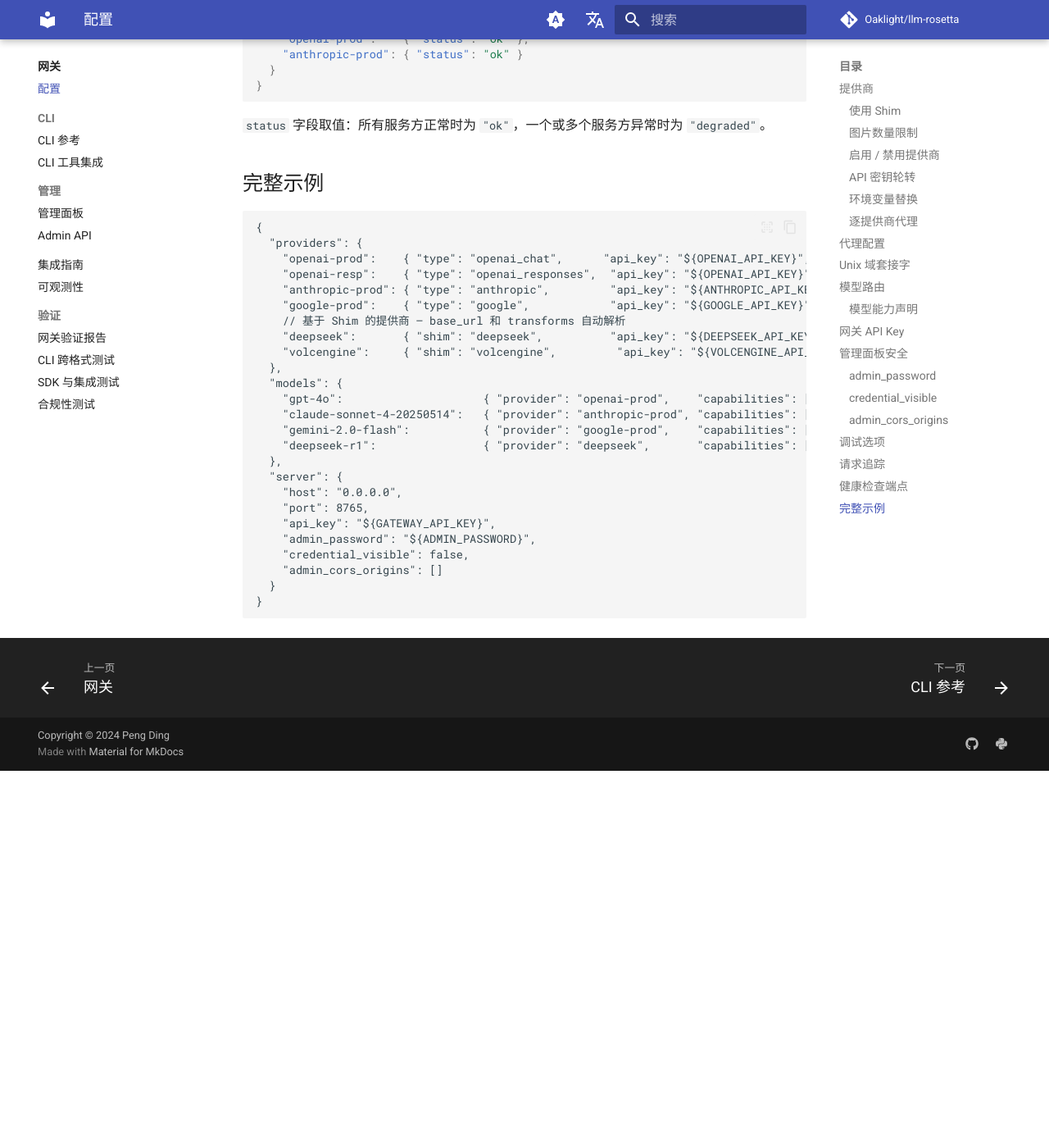
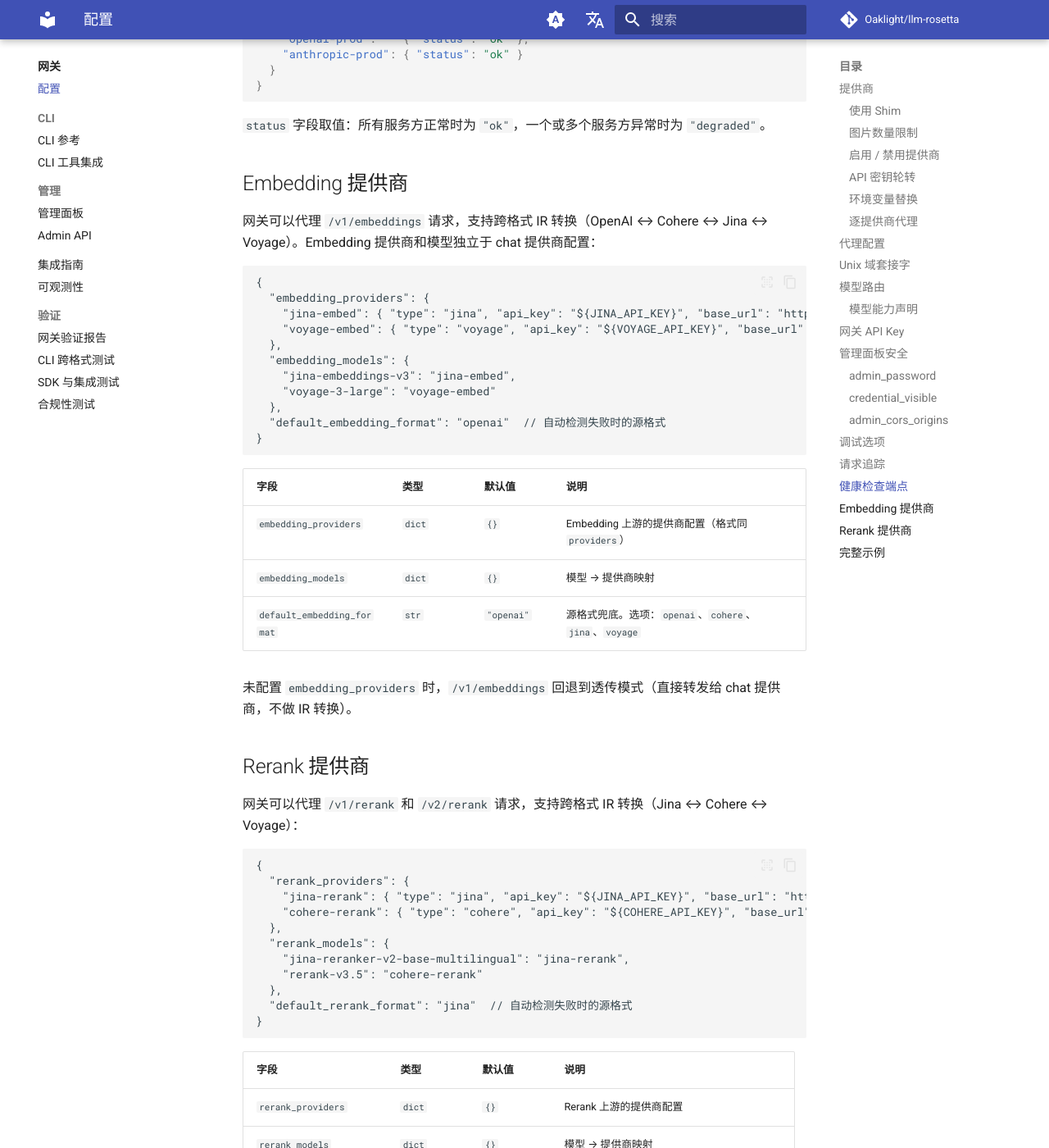
Before and after one commit to Oaklight/llm-rosetta, an MkDocs documentation site: the page built from docs/gateway/configuration.md, in a window 1280 px wide and 1400 px high, scrolled down 7602 px. Shown: the whole window at 82% size. Built offline with MkDocs 1.6.1 and Material for MkDocs 9.7.7, drawn with Linux system fonts in a browser that asks for light colours; comment, search, counter and statistics services are not loaded; before the commit the page ends 8542 px from its top, so only the background shows below that; some of the changed text lies outside the part shown.

Commit message:
docs: update streaming, converters, shims, configuration, integration, roadmap for v0.9.0

````diff
--- a/docs/gateway/configuration.md
+++ b/docs/gateway/configuration.md
@@ -324,6 +324,58 @@ API Key 也支持 `${ENV_VAR}` 替换：
 
 `status` 字段取值：所有服务方正常时为 `"ok"`，一个或多个服务方异常时为 `"degraded"`。
 
+## Embedding 提供商
+
+网关可以代理 `/v1/embeddings` 请求，支持跨格式 IR 转换（OpenAI ↔ Cohere ↔ Jina ↔ Voyage）。Embedding 提供商和模型独立于 chat 提供商配置：
+
+```jsonc
+{
+  "embedding_providers": {
+    "jina-embed": { "type": "jina", "api_key": "${JINA_API_KEY}", "base_url": "https://api.jina.ai" },
+    "voyage-embed": { "type": "voyage", "api_key": "${VOYAGE_API_KEY}", "base_url": "https://api.voyageai.com" }
+  },
+  "embedding_models": {
+    "jina-embeddings-v3": "jina-embed",
+    "voyage-3-large": "voyage-embed"
+  },
+  "default_embedding_format": "openai"  // 自动检测失败时的源格式
+}
+```
+
+| 字段 | 类型 | 默认值 | 说明 |
+|------|------|--------|------|
+| `embedding_providers` | `dict` | `{}` | Embedding 上游的提供商配置（格式同 `providers`） |
+| `embedding_models` | `dict` | `{}` | 模型 → 提供商映射 |
+| `default_embedding_format` | `str` | `"openai"` | 源格式兜底。选项：`openai`、`cohere`、`jina`、`voyage` |
+
+未配置 `embedding_providers` 时，`/v1/embeddings` 回退到透传模式（直接转发给 chat 提供商，不做 IR 转换）。
+
+## Rerank 提供商
+
+网关可以代理 `/v1/rerank` 和 `/v2/rerank` 请求，支持跨格式 IR 转换（Jina ↔ Cohere ↔ Voyage）：
+
+```jsonc
+{
+  "rerank_providers": {
+    "jina-rerank": { "type": "jina", "api_key": "${JINA_API_KEY}", "base_url": "https://api.jina.ai" },
+    "cohere-rerank": { "type": "cohere", "api_key": "${COHERE_API_KEY}", "base_url": "https://api.cohere.com" }
+  },
+  "rerank_models": {
+    "jina-reranker-v2-base-multilingual": "jina-rerank",
+    "rerank-v3.5": "cohere-rerank"
+  },
+  "default_rerank_format": "jina"  // 自动检测失败时的源格式
+}
+```
+
+| 字段 | 类型 | 默认值 | 说明 |
+|------|------|--------|------|
+| `rerank_providers` | `dict` | `{}` | Rerank 上游的提供商配置 |
+| `rerank_models` | `dict` | `{}` | 模型 → 提供商映射 |
+| `default_rerank_format` | `str` | `"jina"` | 源格式兜底。选项：`jina`、`cohere`、`voyage` |
+
+`/v2/rerank` 端点会根据 URL 路径自动检测 Cohere 源格式。
+
 ## 完整示例
 
 ```jsonc
````
Also changed, not shown: docs/api/converters.md (+24 -0 lines), docs/gateway/integration.md (+2 -0 lines), docs/guide/shims.md (+22 -0 lines), docs/guide/streaming.md (+1 -0 lines), docs/roadmap.md (+20 -14 lines).
